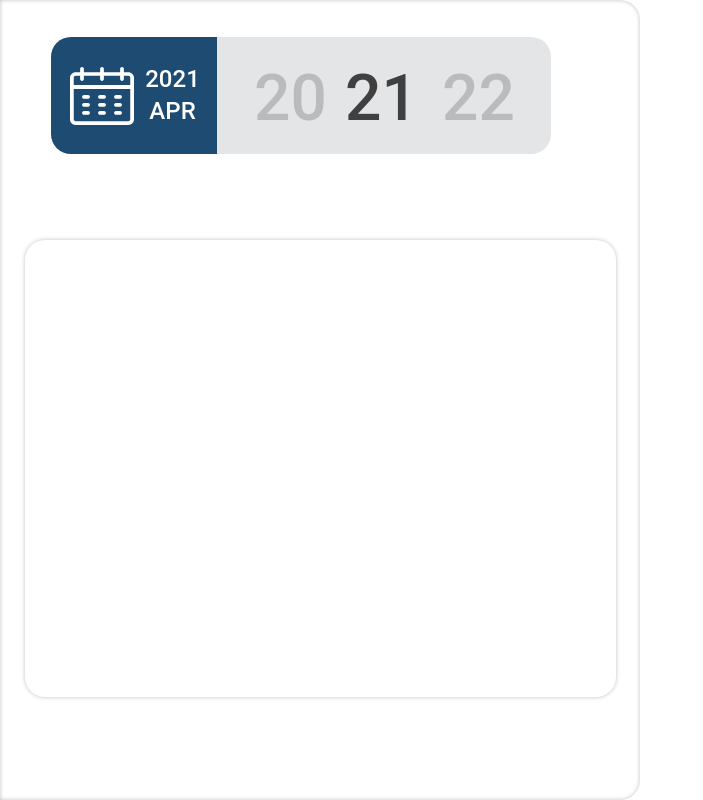
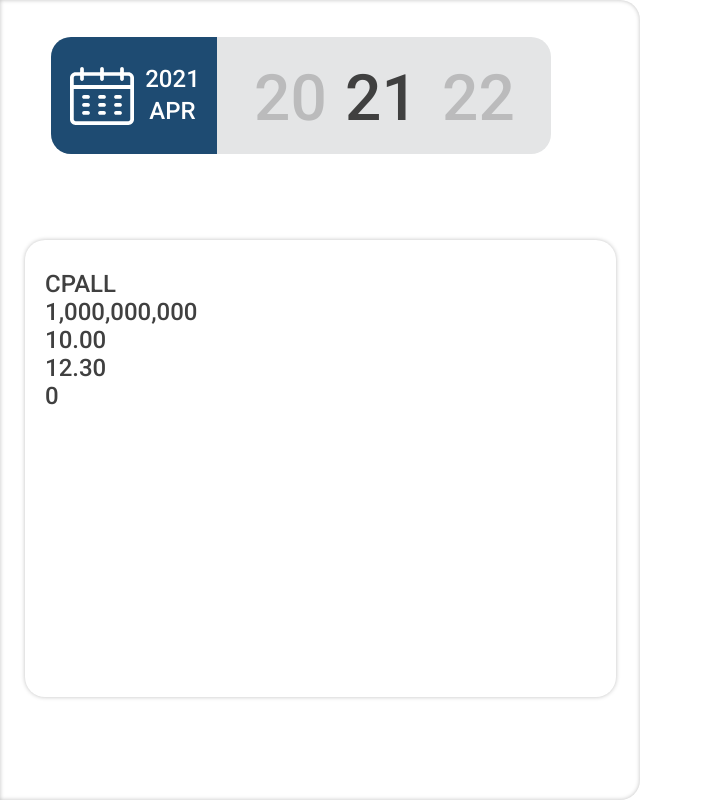
Before and after one commit to pattarathorn/erudite_oms, a React (Create React App) app: page / in a window 1280 px wide. Shown: the whole page, without its empty margins (0-703 px from the left). Built offline with nearby package versions, Linux system fonts and the light colour scheme.

Commit message:
update listtickker

```diff
--- a/package.json
+++ b/package.json
@@ -17,6 +17,7 @@
     "react-items-carousel": "^2.8.0",
     "react-modal": "^3.13.1",
     "react-scripts": "4.0.3",
+    "react-section": "^1.1.11",
     "web-vitals": "^1.1.1"
   },
   "scripts": {
--- a/public/index.html
+++ b/public/index.html
@@ -2,7 +2,7 @@
 <html lang="en">
   <head>
     <meta charset="utf-8" />
-    <link rel="icon" href="%PUBLIC_URL%/favicon.ico" />
+    <link href="https://fonts.googleapis.com/css2?family=Roboto:wght@400;500;700&display=swap" rel="stylesheet">
     <meta name="viewport" content="width=device-width, initial-scale=1" />
     <meta name="theme-color" content="#000000" />
     <meta
--- a/src/component/CalendarModule.js
+++ b/src/component/CalendarModule.js
@@ -1,4 +1,4 @@
-import React,{ useEffect, useState } from 'react';
+import React,{ useState } from 'react';
 import Calendar from 'react-calendar'
 import 'react-calendar/dist/Calendar.css';
 import calendarlogo from '../source/calendar.svg';
@@ -12,8 +12,8 @@
 
   const handleClose = () => setShow(false);
   const handleShow = () => setShow(true);
-  let datenew = datestate.toLocaleDateString();
-  console.log('New date is: ', datenew)
+
+
 
   /* ---------- setuptime ----------*/
   var listmonth = ["JAN","FEB","MAR","APR","MAY","JUN","JUL","AUG","SEP","OCT","NOV","DEC"];
--- a/src/component/Cardinput.js
+++ b/src/component/Cardinput.js
@@ -1,19 +1,32 @@
 import React from 'react';
-import Time from './Time';
 import CalendarModule from './CalendarModule';
+import ListTicker from './ListTicker';
 
 import { Card } from 'react-bootstrap';
 
 import "./style.css";
 
 
+
 function Cardinput(){
+    const props = [
+        {
+            ticker:"CPALL",
+            start_time:"10.00",
+            end_time:"12.30",
+            volumn:"1,000,000,000",
+            type: 0
+            }
+      ];
+
+
     return(
         <Card className ="cardinput">
             <Card.Body>
 
                 <CalendarModule />
                 <div className = "card-data">
+                    <ListTicker props={props}/>
 
                 </div>
                 {/*<Time />*/}
--- /dev/null
+++ b/src/component/ListTicker.js
@@ -0,0 +1,25 @@
+import React from 'react'
+
+function ListTicker(props){
+    const item = props.props.map((item) =>
+        <div key={item.ticker}>
+            <div>{item.ticker}</div>
+            <div>{item.volumn}</div>
+            <div>{item.start_time}</div>
+            <div>{item.end_time}</div>
+            <div>{item.type}</div>
+
+        </div>
+
+    );
+
+
+    return (
+        <div className="font-listticker">
+            {item}
+
+        </div>
+
+    )
+}
+export default ListTicker;
--- a/src/component/style.css
+++ b/src/component/style.css
@@ -1,3 +1,7 @@
+body {
+    font-family: 'Roboto';
+  }
+
 /* input */
 
 .cardinput{
@@ -170,3 +174,18 @@
     box-shadow: 0px 0px 4px rgba(0, 0, 0, 0.25);
     border-radius: 20px;
 }
+
+.font-listticker{
+    position: absolute;
+    left: 20px;
+    top: 30px;
+
+    font-style: normal;
+    font-weight: 500;
+    font-size: 24px;
+    line-height: 28px;
+    /* dark */
+    color: #404040;
+
+
+}
```
Also changed, not shown: src/component/Ticker.js (deleted), 1 other file (tests, documents, lock files or other folders).
